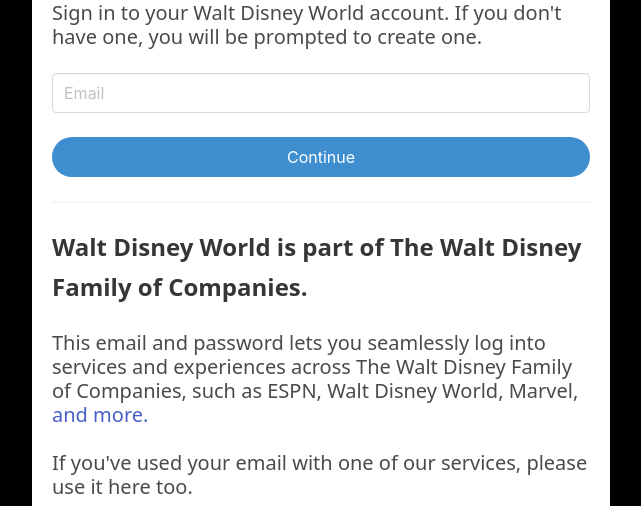
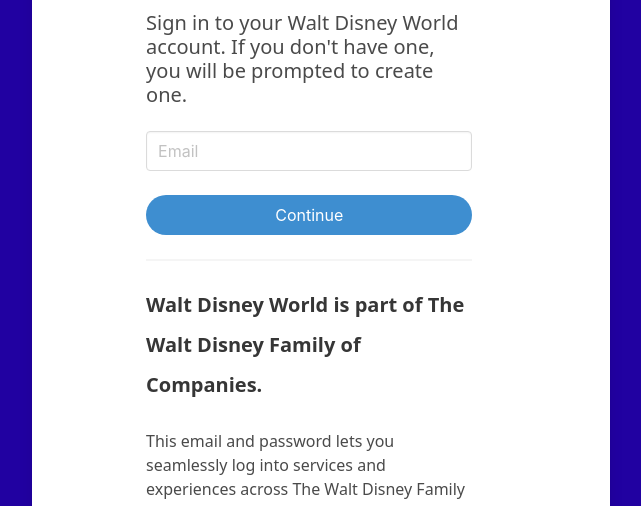
Before and after one commit to cydneypo034/disneyloginpage, a plain HTML site: page index.html in a window 1280 px wide. Shown: the part 324-830 px from the top of the page, without its empty margins (319-960 px from the left). Drawn offline with nearby package versions, Linux system fonts and the light colour scheme.

Commit message:
made background stretch to cover screen regardless of zoom in and out; add new div to offset the form

```diff
--- a/index.html
+++ b/index.html
@@ -26,13 +26,16 @@
         <div class="columns is-centered">
             <div class="column is-centered is-6">
                     <form class="box">
+                        <div class="column is-four-fifths">
+                            <div class="column is-offset-one-fifth">
+
 
                                 <div class="field">
+
                                 <!--Top Half-->
-
                                 <p class="mb-6"></p>
 
-                        <h2 class="title is-2 is-spaced">Enter your email to continue</h2>
+                                    <h4 class="title is-4 is-spaced">Enter your email to continue</h4>
                                     <h5 class="subtitle is-5 is-spaced">Sign in to your Walt Disney World account. If you don't have one,
                                         you will be prompted to create one.</h5>
                                     <div class="block">
@@ -45,20 +48,21 @@
                                             <button class="button is-info is-rounded is-fullwidth">Continue</button>
                                         </div>
                                     </div>
+
                                 <!--Space In Between-->
                                 <hr>
                                 <!--Space In Between-->
+
                                 <!--Bottom Half-->
-                    <h4 class="title is-4 is-spaced">Walt Disney World is part of The Walt Disney Family of Companies.
-                    </h4>
-                    <h5 class="subtitle is-5 is-spaced">This email and password lets you seamlessly log into services and
+                                <h5 class="title is-5 is-spaced">Walt Disney World is part of The Walt Disney Family of Companies.</h5>
+                                <h6 class="subtitle is-6 is-spaced">This email and password lets you seamlessly log into services and
                                     experiences
                                     across The Walt Disney Family of Companies, such as ESPN, Walt Disney World, Marvel, <a
                                         href="https://mydisneyaccount.com/">and more.</a>
-                    </h5>
-                    <h5 class="subtitle is-5 is-spaced">If you've used your email with one of our services, please use it here
+                                </h6>
+                                <h6 class="subtitle is-6 is-spaced">If you've used your email with one of our services, please use it here
                                     too.
-                    </h5>
+                                </h6>
                                 <div class="block">
                                     <div class="footerLogos">
                                         <div class="row">
@@ -101,6 +105,8 @@
                                 <p class="mb-6"></p>
                                 </div>
 
+                            </div>
+                        </div>
                     </form>
             </div>
         </div>
--- a/styles.css
+++ b/styles.css
@@ -1,8 +1,16 @@
 @import "https://cdn.jsdelivr.net/npm/bulma@0.9.4/css/bulma.min.css";
 
-html {
-    background-color: black;
+html, body {
+    background: #2101a1;
+    background-repeat: no-repeat;
+    min-width:100%;
+    min-height:100%;
+    width:auto;
+    height:auto;
+    background-size: cover;
+
 }
+
 .disneylogo {
     width: 170px;
     display: block;
```
Lines whose indentation alone changed are shown as unchanged.
